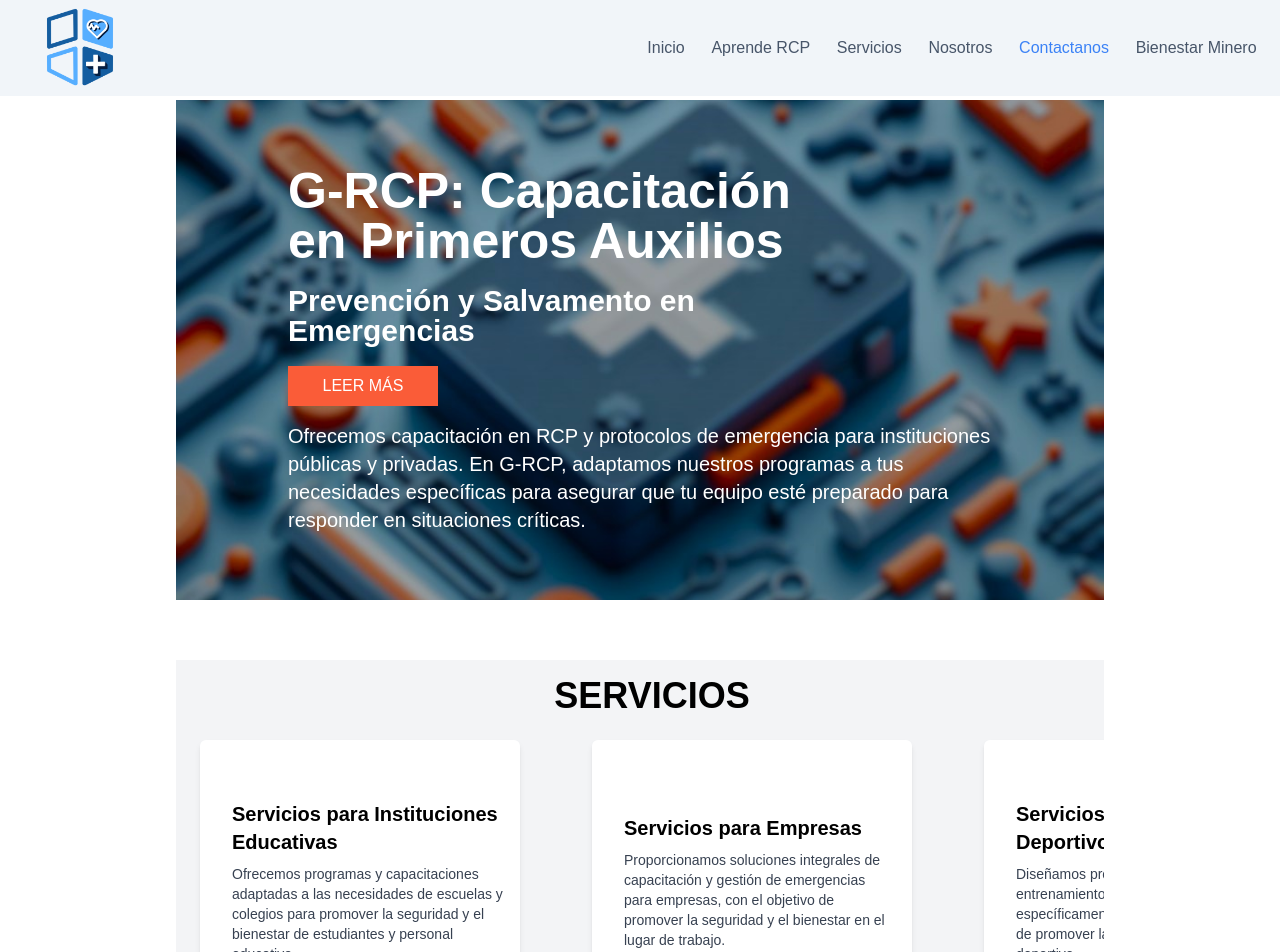
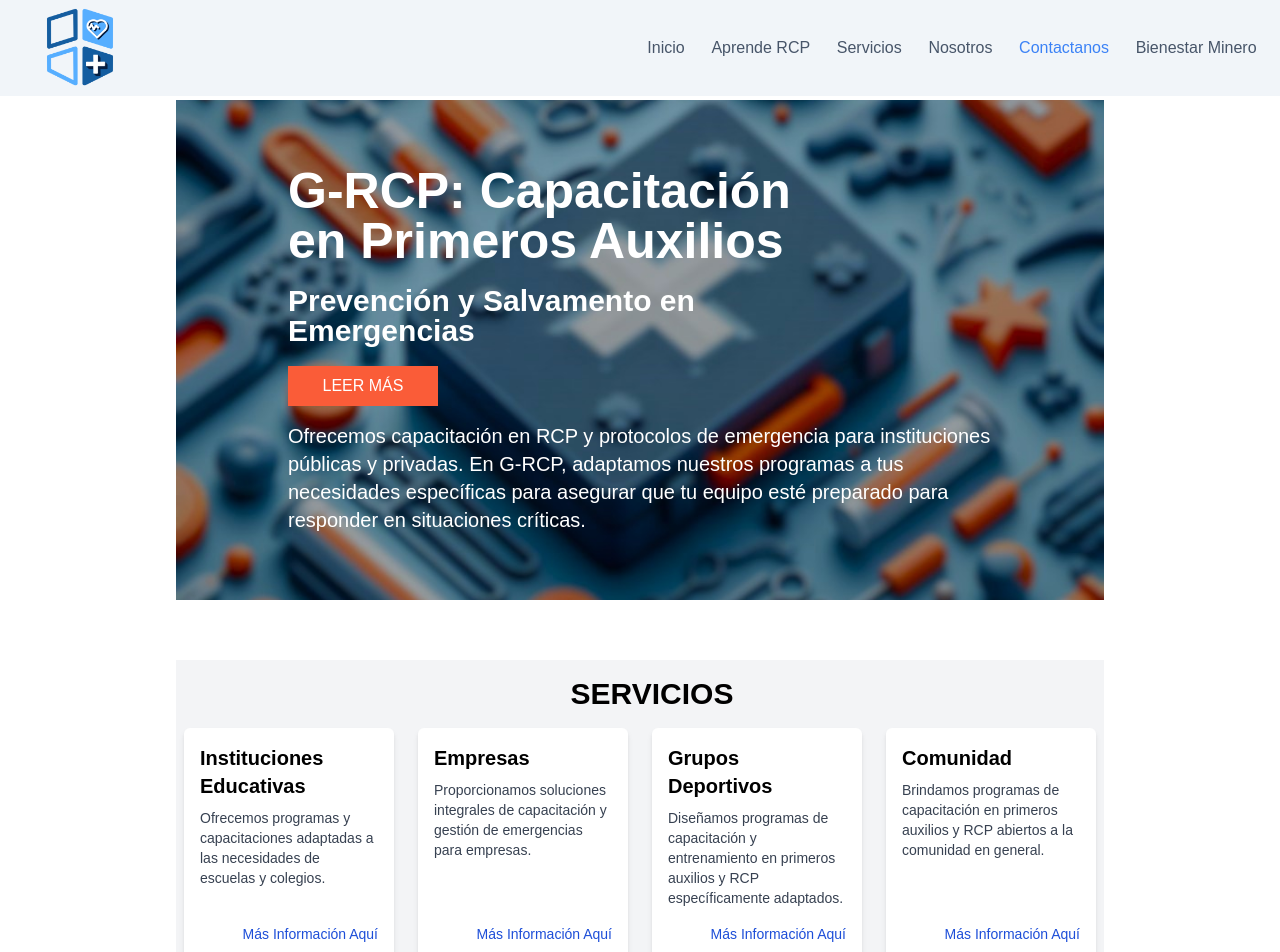
Before and after one commit to julianperuzzi/G-RCP-ARGENTINA, a React (Vite) app: page /#/ in a window 1280 px wide. Shown: the top 952 px of the page. Built offline with nearby package versions, Linux system fonts and the light colour scheme.

Commit message:
Update Servicios.jsx

```diff
--- a/src/components/Servicios.jsx
+++ b/src/components/Servicios.jsx
@@ -4,45 +4,48 @@
 export const Servicios = () => {
   return (
     <section className="my-4 lg:w-max bg-gray-100 mx-auto">
-      <h2 className="text-4xl text-center pt-4 pl-6 font-bold">SERVICIOS</h2>
-      <div className="flex  lg:gap-10 p-2 overflow-x-auto">
-        <Link to="/Servicios" className="flex-shrink-0 ">
-          <article className="bg-white shadow-md rounded-md flex items-center p-4 m-4 hover:shadow-lg transition duration-300 ease-in-out transform hover:scale-105 max-w-56 lg:max-w-80 h-80">
-            <div className="ml-4">
-              <h2 className="font-bold text-xl mb-2 hover:text-SoftOrange cursor-pointer">Servicios para Instituciones Educativas</h2>
-              <p className="text-gray-700 text-sm">Ofrecemos programas y capacitaciones adaptadas a las necesidades de escuelas y colegios para promover la seguridad y el bienestar de estudiantes y personal educativo.</p>
-              <p className="text-blue-700 text-sm pt-4">Más Información Aquí</p>
+      <h2 className="text-3xl text-center pt-4 pl-6 font-bold">SERVICIOS</h2>
+      <div className="grid grid-cols-2 gap-6 lg:grid-cols-4 p-2 py-4">
+        <Link to="/Servicios" className="flex-shrink-0">
+          <article className="bg-white shadow-md rounded-md flex flex-col justify-between p-4 hover:shadow-lg transition duration-300 ease-in-out transform hover:scale-105 h-full">
+
+
+
+            <div className="">
+              <h2 className="font-bold text-xl mb-2 hover:text-SoftOrange cursor-pointer">Instituciones Educativas</h2>
+              <p className="text-gray-700 text-sm">Ofrecemos programas y capacitaciones adaptadas a las necesidades de escuelas y colegios.</p>
             </div>
+            <p className="text-blue-700 text-sm pt-4 self-end">Más Información Aquí</p>
           </article>
         </Link>
 
         <Link to="/Servicios" className="flex-shrink-0">
-          <article className="bg-white shadow-md rounded-md flex items-center p-4 m-4 hover:shadow-lg transition duration-300 ease-in-out transform hover:scale-105 max-w-56 lg:max-w-80 h-80">
-            <div className="ml-4">
-              <h2 className="font-bold text-xl mb-2 hover:text-SoftOrange cursor-pointer">Servicios para Empresas</h2>
-              <p className="text-gray-700 text-sm">Proporcionamos soluciones integrales de capacitación y gestión de emergencias para empresas, con el objetivo de promover la seguridad y el bienestar en el lugar de trabajo.</p>
-              <p className="text-blue-700 text-sm pt-4">Más Información Aquí</p>
+          <article className="bg-white shadow-md rounded-md flex flex-col justify-between p-4 hover:shadow-lg transition duration-300 ease-in-out transform hover:scale-105 h-full">
+            <div className="">
+              <h2 className="font-bold text-xl mb-2 hover:text-SoftOrange cursor-pointer">Empresas</h2>
+              <p className="text-gray-700 text-sm">Proporcionamos soluciones integrales de capacitación y gestión de emergencias para empresas.</p>
             </div>
+            <p className="text-blue-700 text-sm pt-4 self-end">Más Información Aquí</p>
           </article>
         </Link>
 
         <Link to="/Servicios" className="flex-shrink-0">
-          <article className="bg-white shadow-md rounded-md flex items-center p-4 m-4 hover:shadow-lg transition duration-300 ease-in-out transform hover:scale-105 max-w-56 lg:max-w-80 h-80">
-            <div className="ml-4">
-              <h2 className="font-bold text-xl mb-2 hover:text-SoftOrange cursor-pointer">Servicios para Grupos Deportivos</h2>
-              <p className="text-gray-700 text-sm">Diseñamos programas de capacitación y entrenamiento en primeros auxilios y RCP específicamente adaptados, con el objetivo de promover la seguridad y el rendimiento deportivo.</p>
-              <p className="text-blue-700 text-sm pt-4">Más Información Aquí</p>
+          <article className="bg-white shadow-md rounded-md flex flex-col justify-between p-4 hover:shadow-lg transition duration-300 ease-in-out transform hover:scale-105 h-full">
+            <div className="">
+              <h2 className="font-bold text-xl mb-2 hover:text-SoftOrange cursor-pointer">Grupos Deportivos</h2>
+              <p className="text-gray-700 text-sm">Diseñamos programas de capacitación y entrenamiento en primeros auxilios y RCP específicamente adaptados.</p>
             </div>
+            <p className="text-blue-700 text-sm pt-4 self-end">Más Información Aquí</p>
           </article>
         </Link>
 
         <Link to="/Servicios" className="flex-shrink-0">
-          <article className="bg-white shadow-md rounded-md flex items-center p-4 m-4 hover:shadow-lg transition duration-300 ease-in-out transform hover:scale-105 max-w-56 lg:max-w-80 h-80">
-            <div className="ml-4">
-              <h2 className="font-bold text-xl mb-2 hover:text-SoftOrange cursor-pointer">Servicios para la Comunidad</h2>
-              <p className="text-gray-700 text-sm">Brindamos programas de capacitación en primeros auxilios y RCP abiertos a la comunidad en general, con el objetivo de empoderar a las personas para actuar en situaciones de emergencia y salvar vidas.</p>
-              <p className="text-blue-700 text-sm pt-4">Más Información Aquí</p>
+          <article className="bg-white shadow-md rounded-md flex flex-col justify-between p-4 hover:shadow-lg transition duration-300 ease-in-out transform hover:scale-105 h-full">
+            <div className="">
+              <h2 className="font-bold text-xl mb-2 hover:text-SoftOrange cursor-pointer">Comunidad</h2>
+              <p className="text-gray-700 text-sm">Brindamos programas de capacitación en primeros auxilios y RCP abiertos a la comunidad en general.</p>
             </div>
+            <p className="text-blue-700 text-sm pt-4 self-end">Más Información Aquí</p>
           </article>
         </Link>
       </div>
```
